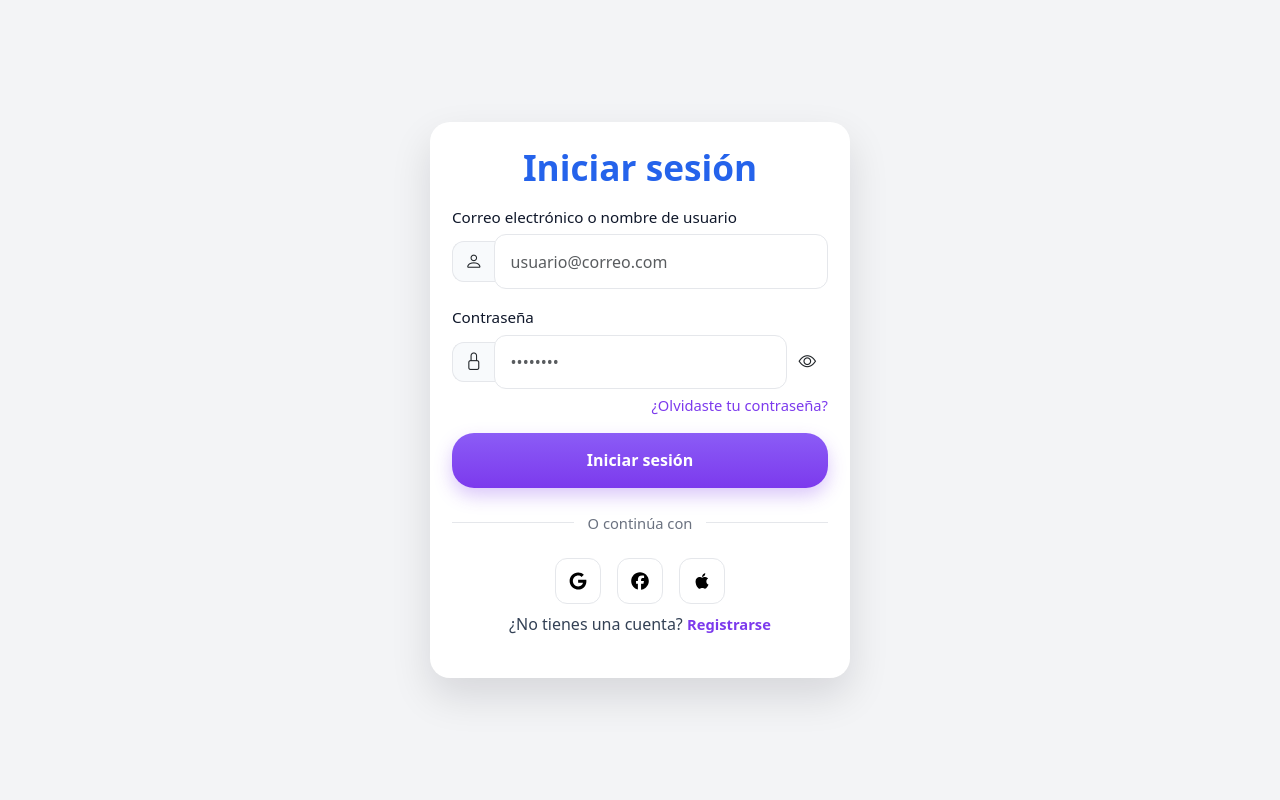
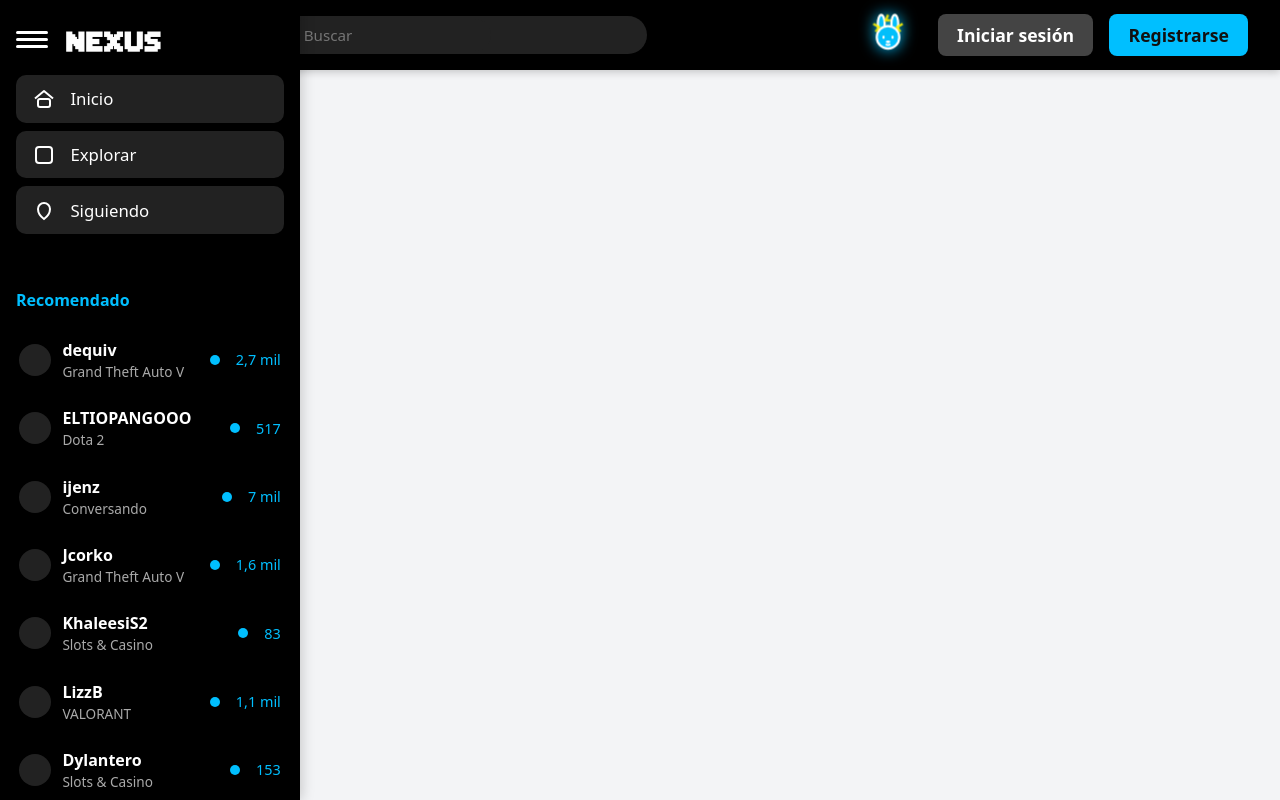
Before and after one commit to TonyHanx/PaginaStreamGrupo1, a React (Vite) app: page / in a window 1280 px wide. Before the commit this address led to /login. Built offline with nearby package versions, Linux system fonts and the light colour scheme.

Commit message:
segundo push oficial de enlazado de iniciar sesion, register y siguiendo

```diff
--- a/src/App.tsx
+++ b/src/App.tsx
@@ -1,15 +1,16 @@
 import { BrowserRouter, Routes, Route, Navigate } from "react-router-dom";
-import Login from "./pages/Login";
-import Register from "./pages/Register";
-
+import Login from "./paginas/Login";
+import Register from "./paginas/Register";
+import Encabezado from "./componentes/Encabezado/Encabezado";
 
 export default function App() {
   return (
     <BrowserRouter>
       <Routes>
-        <Route path="/" element={<Navigate to="/login" replace />} />
+        <Route path="/" element={<Encabezado />} />
         <Route path="/login" element={<Login />} />
         <Route path="/register" element={<Register />} />
+        <Route path="*" element={<Navigate to="/" replace />} />
       </Routes>
     </BrowserRouter>
   );
--- a/src/componentes/BarraLateral/BarraLateral.tsx
+++ b/src/componentes/BarraLateral/BarraLateral.tsx
@@ -1,4 +1,5 @@
 import React from "react";
+// import { useNavigate } from "react-router-dom";
 import "./BarraLateral.css";
 import logoNexus from "../../assets/nexus-logo.png";
 
@@ -26,7 +27,12 @@
 	{ nombre: "Dragkero", juego: "Resident Evil 0", espectadores: "451", online: true },
 ];
 
-const BarraLateral: React.FC = () => {
+interface BarraLateralProps {
+  onShowLogin?: () => void;
+}
+
+const BarraLateral: React.FC<BarraLateralProps> = ({ onShowLogin }) => {
+	// const navigate = useNavigate();
 	return (
 		<aside className="barra-lateral">
 			<div className="barra-lateral__top">
@@ -41,7 +47,12 @@
 			</div>
 					<nav className="barra-lateral__menu-items">
 						   {menuItems.map((item, idx) => (
-					<div key={idx} className="barra-lateral__item">
+							   <div
+								   key={idx}
+								   className="barra-lateral__item"
+								   onClick={item.label === "Siguiendo" ? onShowLogin : undefined}
+								   style={item.label === "Siguiendo" ? { cursor: 'pointer' } : {}}
+							   >
 								   <span className="barra-lateral__icon">{item.icon}</span>
 								   <span className="barra-lateral__label">{item.label}</span>
 							   </div>
--- a/src/componentes/Encabezado/Encabezado.tsx
+++ b/src/componentes/Encabezado/Encabezado.tsx
@@ -1,11 +1,18 @@
 
-import React from "react";
+import React, { useState } from "react";
 import "./Encabezado.css";
 import logoNexus from "../../assets/nexus-logo.png";
+import BarraLateral from "../BarraLateral/BarraLateral";
+import Login from "../../paginas/Login";
+import Register from "../../paginas/Register";
 
 const Encabezado: React.FC = () => {
+	const [modal, setModal] = useState<null | 'login' | 'register'>(null);
+	const closeModal = () => setModal(null);
 	return (
-		<header className="encabezado">
+		<div style={{ display: "flex" }}>
+			   <BarraLateral onShowLogin={() => setModal('login')} />
+			<header className="encabezado" style={{ flex: 1 }}>
 				<div className="encabezado__menu-logo">
 					{/* Solo espacio para alineación izquierda, sin menú hamburguesa ni logo */}
 				</div>
@@ -43,10 +50,42 @@
 							</svg>
 						</span>
 					</button>
-					<button className="encabezado__login">Iniciar sesión</button>
-					<button className="encabezado__register">Registrarse</button>
+					<button className="encabezado__login" onClick={() => setModal('login')}>Iniciar sesión</button>
+					<button className="encabezado__register" onClick={() => setModal('register')}>Registrarse</button>
 				</div>
 			</header>
+
+			{/* Modal */}
+			{modal && (
+				<div style={{
+					position: 'fixed',
+					top: 0, left: 0, right: 0, bottom: 0,
+					background: 'rgba(0,0,0,0.7)',
+					zIndex: 1000,
+					display: 'flex',
+					alignItems: 'center',
+					justifyContent: 'center',
+				}} onClick={closeModal}>
+					<div style={{ position: 'relative', zIndex: 1010 }} onClick={e => e.stopPropagation()}>
+						<button onClick={closeModal} style={{
+							position: 'absolute',
+							top: 12, right: 12,
+							background: 'transparent',
+							border: 'none',
+							color: '#fff',
+							fontSize: 28,
+							cursor: 'pointer',
+							zIndex: 1020
+						}}>&times;</button>
+						{modal === 'login' ? (
+							<Login onShowRegister={() => setModal('register')} />
+						) : (
+							<Register onShowLogin={() => setModal('login')} />
+						)}
+					</div>
+				</div>
+			)}
+		</div>
 	);
 };
 
--- /dev/null
+++ b/src/context/AuthContext.tsx
@@ -0,0 +1,47 @@
+import {
+  createContext,
+  useContext,
+  useEffect,
+  useState,
+  type ReactNode,
+} from "react";
+
+type AuthContextType = {
+  isAuthed: boolean;
+  login: () => void;
+  logout: () => void;
+};
+
+const AuthContext = createContext<AuthContextType | null>(null);
+
+export function AuthProvider({ children }: { children: ReactNode }) {
+  const [isAuthed, setIsAuthed] = useState<boolean>(() => {
+    // persistencia simple de demo
+    return localStorage.getItem("auth") === "1";
+  });
+
+  const login = () => {
+    setIsAuthed(true);
+    localStorage.setItem("auth", "1");
+  };
+
+  const logout = () => {
+    setIsAuthed(false);
+    localStorage.removeItem("auth");
+  };
+
+  useEffect(() => {}, []);
+
+  return (
+    <AuthContext.Provider value={{ isAuthed, login, logout }}>
+      {children}
+    </AuthContext.Provider>
+  );
+}
+
+// Helper para usar el contexto
+export function useAuth() {
+  const ctx = useContext(AuthContext);
+  if (!ctx) throw new Error("useAuth must be used inside <AuthProvider>");
+  return ctx;
+}
--- a/src/main.tsx
+++ b/src/main.tsx
@@ -1,6 +1,7 @@
 import { StrictMode } from "react";
 import { createRoot } from "react-dom/client";
 import "./index.css";
+import { AuthProvider } from "./context/AuthContext";
 
 // Bootstrap (CSS + JS)
 import "bootstrap/dist/css/bootstrap.min.css";
@@ -9,8 +10,11 @@
 // App con las rutas
 import App from "./App";
 
+
 createRoot(document.getElementById("root")!).render(
   <StrictMode>
-    <App />
+    <AuthProvider>
+      <App />
+    </AuthProvider>
   </StrictMode>
-);
+)
--- a/src/pages/Login.tsx
+++ /dev/null
@@ -1,86 +0,0 @@
-import { useState } from "react";
-import { Link } from "react-router-dom";
-import "../styles/auth.css";
-
-
-import googleIcon from "../assets/icons/google.svg";
-import facebookIcon from "../assets/icons/facebook.svg";
-import appleIcon from "../assets/icons/apple.svg";
-
-export default function Login() {
-  const [showPassword, setShowPassword] = useState(false);
-
-  return (
-    <div className="auth-wrap">
-      <div className="auth-card">
-        <h1 className="auth-title">Iniciar sesión</h1>
-
-        <form>
-          <label className="form-label">Correo electrónico o nombre de usuario</label>
-          <div className="input-group mb-3">
-            <span className="input-group-text">
-              <i className="bi bi-person" />
-            </span>
-            <input
-              type="text"
-              className="form-control auth-input"
-              placeholder="usuario@correo.com"
-              required
-            />
-          </div>
-
-          <label className="form-label">Contraseña</label>
-          <div className="input-group">
-            <span className="input-group-text">
-              <i className="bi bi-lock" />
-            </span>
-            <input
-              type={showPassword ? "text" : "password"}
-              className="form-control auth-input"
-              placeholder="••••••••"
-              required
-            />
-            <button
-              type="button"
-              className="input-group-text bg-transparent border-0"
-              onClick={() => setShowPassword((v) => !v)}
-              aria-label={showPassword ? "Ocultar contraseña" : "Mostrar contraseña"}
-              title={showPassword ? "Ocultar" : "Mostrar"}
-            >
-              <i className={`bi ${showPassword ? "bi-eye-slash" : "bi-eye"}`} />
-            </button>
-          </div>
-
-          <div className="text-end mt-1">
-            <a href="#" className="auth-link">¿Olvidaste tu contraseña?</a>
-          </div>
-
-          <button type="submit" className="primary-btn mt-3">
-            Iniciar sesión
-          </button>
-        </form>
-
-        <div className="divider my-4">
-          <span>O continúa con</span>
-        </div>
-
-        <div className="d-flex justify-content-center gap-3 mb-2">
-          <button className="provider-btn" type="button" aria-label="Google">
-            <img src={googleIcon} alt="Google" />
-          </button>
-          <button className="provider-btn" type="button" aria-label="Facebook">
-            <img src={facebookIcon} alt="Facebook" />
-          </button>
-          <button className="provider-btn" type="button" aria-label="Apple">
-            <img src={appleIcon} alt="Apple" />
-          </button>
-        </div>
-
-        <p className="auth-foot">
-          ¿No tienes una cuenta?{" "}
-          <Link to="/register" className="auth-link fw-semibold">Registrarse</Link>
-        </p>
-      </div>
-    </div>
-  );
-}
--- a/src/pages/MiComponente.tsx
+++ /dev/null
@@ -1,4 +0,0 @@
-const MiComponente = () => {
-    return <h1>Login</h1>
-}
-export default MiComponente
--- /dev/null
+++ b/src/paginas/Login.tsx
@@ -0,0 +1,93 @@
+import { useState } from "react";
+// import { Link } from "react-router-dom";
+import "../styles/auth.css";
+
+import googleIcon from "../assets/icons/google.svg";
+import facebookIcon from "../assets/icons/facebook.svg";
+import appleIcon from "../assets/icons/apple.svg";
+
+export default function Login({ onShowRegister }: { onShowRegister?: () => void }) {
+	const [showPassword, setShowPassword] = useState(false);
+
+	return (
+		<div className="auth-wrap">
+			<div className="auth-card">
+				<h1 className="auth-title">Iniciar sesión</h1>
+
+				<form>
+					<label className="form-label">Correo electrónico o nombre de usuario</label>
+					<div className="input-group mb-3">
+						<span className="input-group-text">
+							<i className="bi bi-person" />
+						</span>
+						<input
+							type="text"
+							className="form-control auth-input"
+							placeholder="usuario@correo.com"
+							required
+						/>
+					</div>
+
+					<label className="form-label">Contraseña</label>
+					<div className="input-group">
+						<span className="input-group-text">
+							<i className="bi bi-lock" />
+						</span>
+						<input
+							type={showPassword ? "text" : "password"}
+							className="form-control auth-input"
+							placeholder="••••••••"
+							required
+						/>
+						<button
+							type="button"
+							className="input-group-text bg-transparent border-0"
+							onClick={() => setShowPassword((v) => !v)}
+							aria-label={showPassword ? "Ocultar contraseña" : "Mostrar contraseña"}
+							title={showPassword ? "Ocultar" : "Mostrar"}
+						>
+							<i className={`bi ${showPassword ? "bi-eye-slash" : "bi-eye"}`} />
+						</button>
+					</div>
+
+					<div className="text-end mt-1">
+						<a href="#" className="auth-link">¿Olvidaste tu contraseña?</a>
+					</div>
+
+					<button type="submit" className="primary-btn mt-3">
+						Iniciar sesión
+					</button>
+				</form>
+
+				<div className="divider my-4">
+					<span>O continúa con</span>
+				</div>
+
+				<div className="d-flex justify-content-center gap-3 mb-2">
+					<button className="provider-btn" type="button" aria-label="Google">
+						<img src={googleIcon} alt="Google" />
+					</button>
+					<button className="provider-btn" type="button" aria-label="Facebook">
+						<img src={facebookIcon} alt="Facebook" />
+					</button>
+					<button className="provider-btn" type="button" aria-label="Apple">
+						<img src={appleIcon} alt="Apple" />
+					</button>
+				</div>
+
+				   <p className="auth-foot">
+					   ¿No tienes una cuenta?{" "}
+					   <button
+						   type="button"
+						   className="auth-link fw-semibold"
+						   style={{background:'none',border:'none',color:'var(--primary)',cursor:'pointer',padding:0}}
+						   onClick={onShowRegister}
+					   >
+						   Registrarse
+					   </button>
+				   </p>
+			</div>
+		</div>
+	);
+}
+// ...existing code from Login.tsx...
--- /dev/null
+++ b/src/utils/auth.ts
@@ -0,0 +1,9 @@
+export function isLoggedIn(): boolean {
+  return localStorage.getItem("auth") === "true";
+}
+export function loginFake() {
+  localStorage.setItem("auth", "true");
+}
+export function logoutFake() {
+  localStorage.removeItem("auth");
+}
```
Also changed, not shown: src/paginas/Register.tsx (renamed from src/pages/Register.tsx, +9 -4 lines), src/routes/ProtectedRoute.tsx (added, +17 -0 lines), src/paginas/Inicio/Inicio.tsx (line endings or trailing spaces). Lines whose indentation alone changed are shown as unchanged.
